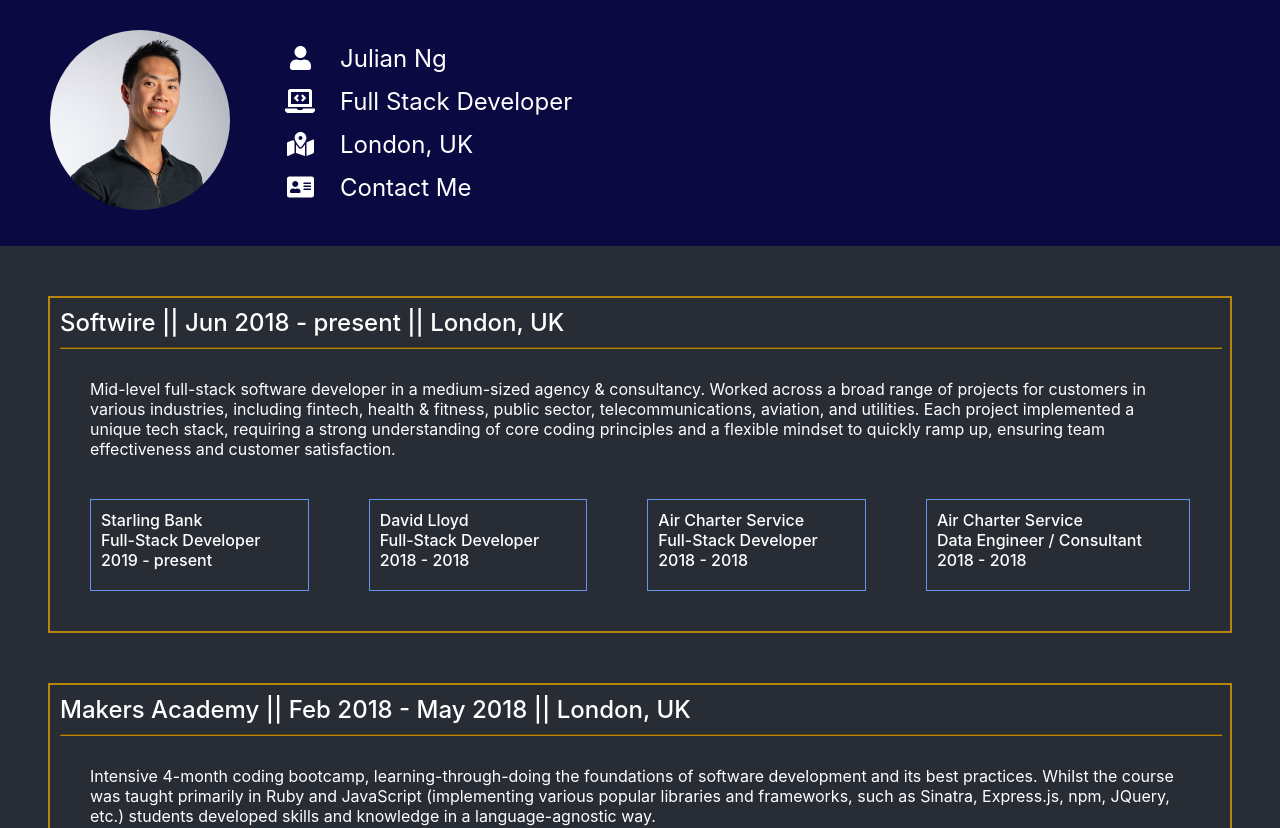
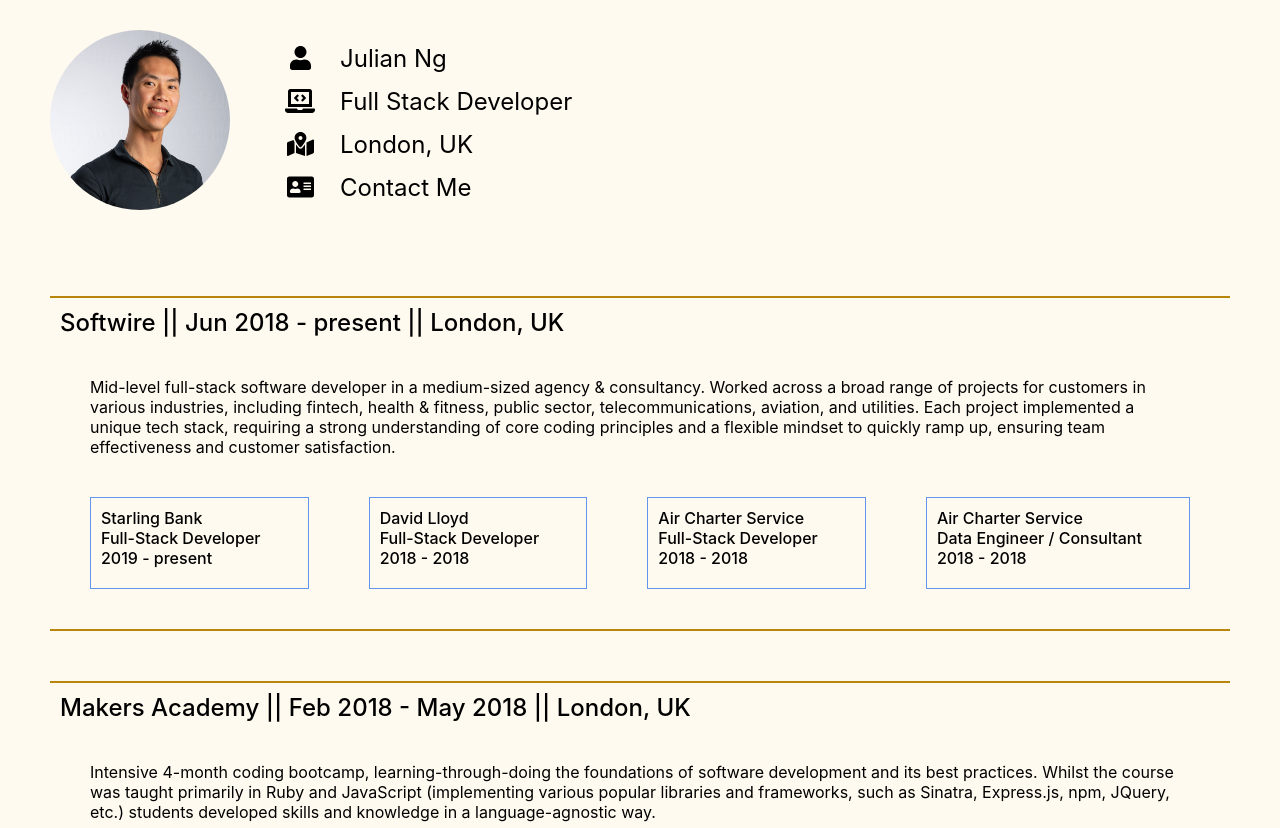
Before and after one commit to julesnuggy/cv, a React (Create React App) app: page / in a window 1280 px wide. Shown: the top 828 px of the page. Built offline with nearby package versions, Linux system fonts and the light colour scheme.

Commit message:
Update site style

```diff
--- a/src/App.css
+++ b/src/App.css
@@ -1,10 +1,10 @@
 .app-body {
-    background-color: #282c34;
+    background-color: floralwhite;
     min-height: 100vh;
     display: flex;
     flex-direction: column;
     font-size: 24px;
-    color: white;
+    color: black;
 }
 
 .experience-container {
--- a/src/components/experience.tsx
+++ b/src/components/experience.tsx
@@ -12,7 +12,6 @@ const Experience = ({data}: EmployerCardProps) => (
     <div className="experience-title">
       {data.employer} || {data.from} - {data.to} || {data.location}
     </div>
-    <hr className="experience-break-line"/>
     <div className="experience-summary">{data.summary}</div>
     <div className="project-container">
       {data.projects.map((p, idx) => <Project data={p} key={idx} />)}
--- a/src/components/project.tsx
+++ b/src/components/project.tsx
@@ -21,7 +21,7 @@ const Project = ({data}: ProjectProps) => {
         <>
           <div>Tech Stack:</div>
           <div className="tech-stack-list">
-            {data.techStack.map(t => <li className="tech-stack-item">{t}</li>)}
+            {data.techStack.map((t, idx) => <li className="tech-stack-item" key={idx}>{t}</li>)}
           </div>
           <div>{data.description}</div>
         </>
--- a/src/styles/experience.css
+++ b/src/styles/experience.css
@@ -3,13 +3,8 @@
     flex-direction: column;
     width: 100%;
     margin: 50px 50px 0;
-    border: solid 2px darkgoldenrod;
-}
-
-.experience-break-line {
-    width: calc(100% - 20px);
-    margin: 0 10px;
-    border-color: darkgoldenrod;
+    border-top: solid 2px darkgoldenrod;
+    border-bottom: solid 2px darkgoldenrod;
 }
 
 .experience-title {
--- a/src/styles/header.css
+++ b/src/styles/header.css
@@ -3,7 +3,6 @@
     flex-direction: row;
     justify-content: center;
     width: 100%;
-    background-color: #0a0941;
 }
 
 .profile-photo {
--- a/src/styles/project.css
+++ b/src/styles/project.css
@@ -15,7 +15,6 @@
 .project-details {
     margin: 10px;
     font-size: 16px;
-    transition: 0.5s;
 }
 
 .core-information {
```
